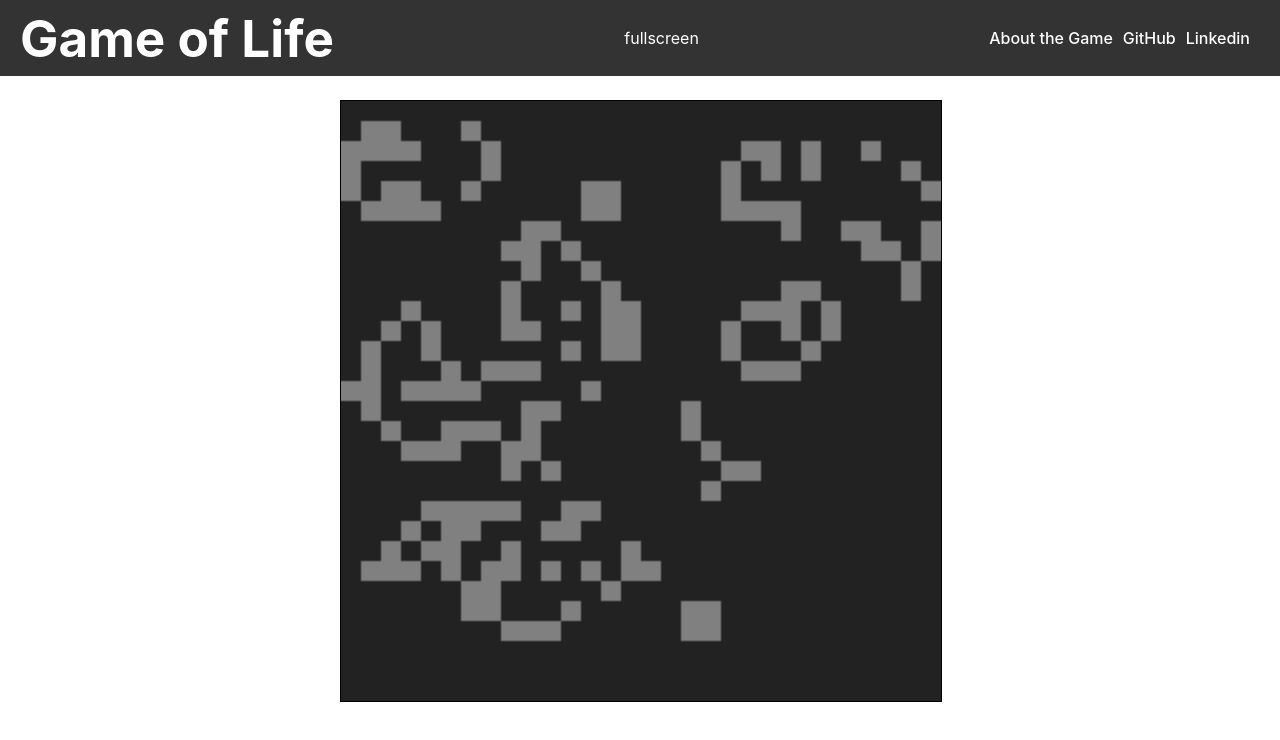
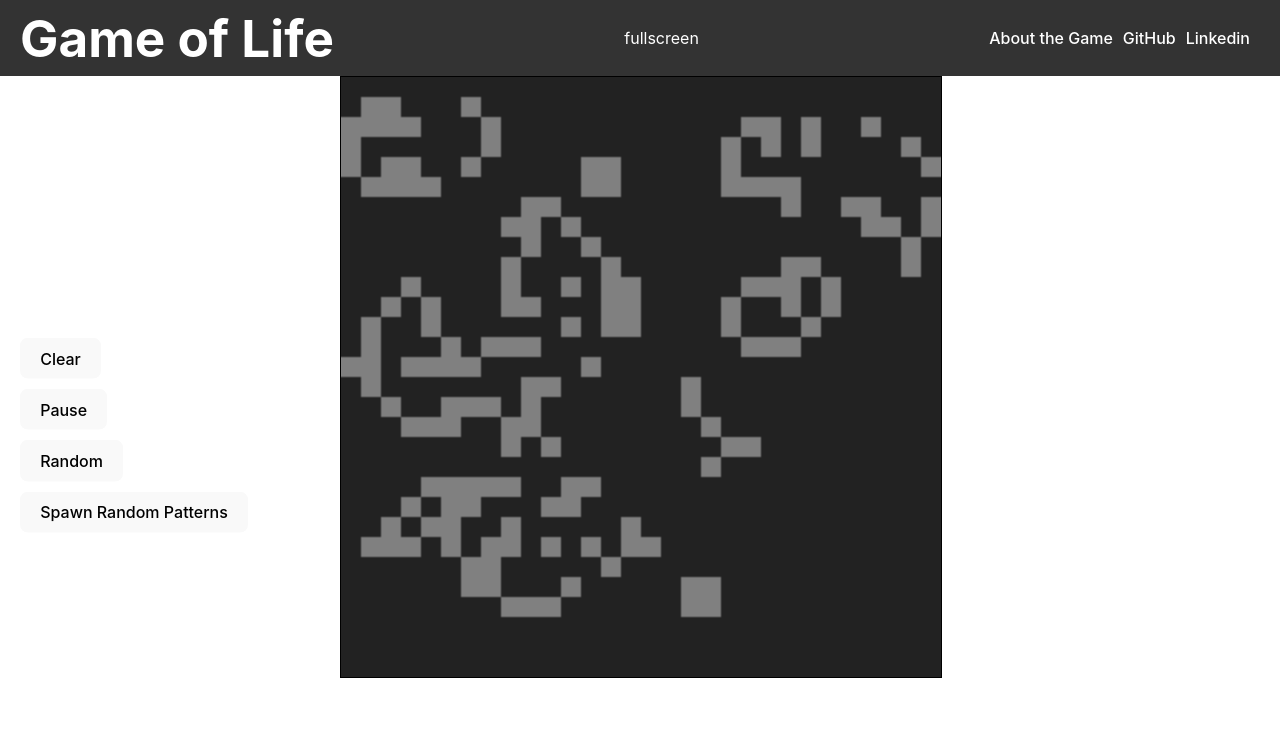
Before and after one commit to RKRitik/game-of-life, a Vue app: page / in a window 1280 px wide. Shown: the top 740 px of the page. Built offline with nearby package versions, Linux system fonts and the light colour scheme.

Commit message:
fix transition

```diff
--- a/src/components/GameControls.vue
+++ b/src/components/GameControls.vue
@@ -1,12 +1,14 @@
 <template>
-  <div class="container">
-    <div class="controls-shadow" @mouseover="showControls" @mouseleave="hideControls">&nbsp;</div>
-    <div v-if="isControls" @mouseover="test" class="controls">
-      <button @click="clearFn">Clear</button>
-      <button @click="toggleFn">{{ paused ? 'Resume' : 'Pause' }}</button>
-      <button @click="randomFn">Random</button>
-      <button @click="spawnFn">Spawn Random Patterns</button>
-    </div>
+  <div class="container-controls" @mouseover="showControls" @mouseleave="hideControls">
+    &nbsp;
+    <transition>
+      <div v-if="isControls" class="controls">
+        <button @click="clearFn">Clear</button>
+        <button @click="toggleFn">{{ paused ? 'Resume' : 'Pause' }}</button>
+        <button @click="randomFn">Random</button>
+        <button @click="spawnFn">Spawn Random Patterns</button>
+      </div>
+    </transition>
   </div>
 </template>
 
@@ -24,10 +26,6 @@ export default {
     }
   },
   methods: {
-    test() {
-      console.log('fvbbcbcvbcvbcvbc')
-      alert('bruh')
-    },
     clearFn() {
       this.$emit('onClear');
     },
@@ -51,24 +49,23 @@ export default {
 </script>
 
 <style scoped>
-.shadow-overlay {
-  position: fixed;
-  top: 0;
-  left: 0;
-  width: 30%;
-  /* Adjust width as needed */
-  height: 100vh;
-  background: rgba(0, 0, 0, 0.2);
-  /* Adjust opacity as needed */
-  z-index: 1;
-  /* Ensure overlay is above other content */
-  display: none;
-  /* Initially hidden */
+/* we will explain what these classes do next! */
+.v-enter-active,
+.v-leave-active {
+  transition: opacity 0.5s ease;
 }
 
-.controls:hover .shadow-overlay {
-  display: block;
-  /* Show overlay on hover */
+.v-enter-from,
+.v-leave-to {
+  opacity: 0;
+}
+
+.container-controls {
+  position: absolute;
+  top: 0%;
+  left: 0;
+  width: 20%;
+  height: 100vh;
 }
 
 .controls {
@@ -80,13 +77,8 @@ export default {
   flex-direction: column;
   align-items: flex-start;
   z-index: 2;
-  /* Ensure it's above the shadow component */
-  background-color: white;
-  /* White background */
+  /* background-color: white; */
   padding: 10px;
-  /* Add padding to the buttons */
-  box-shadow: 0 2px 4px rgba(0, 0, 0, 0.2);
-  /* Add shadow */
 }
 
 button {
```
